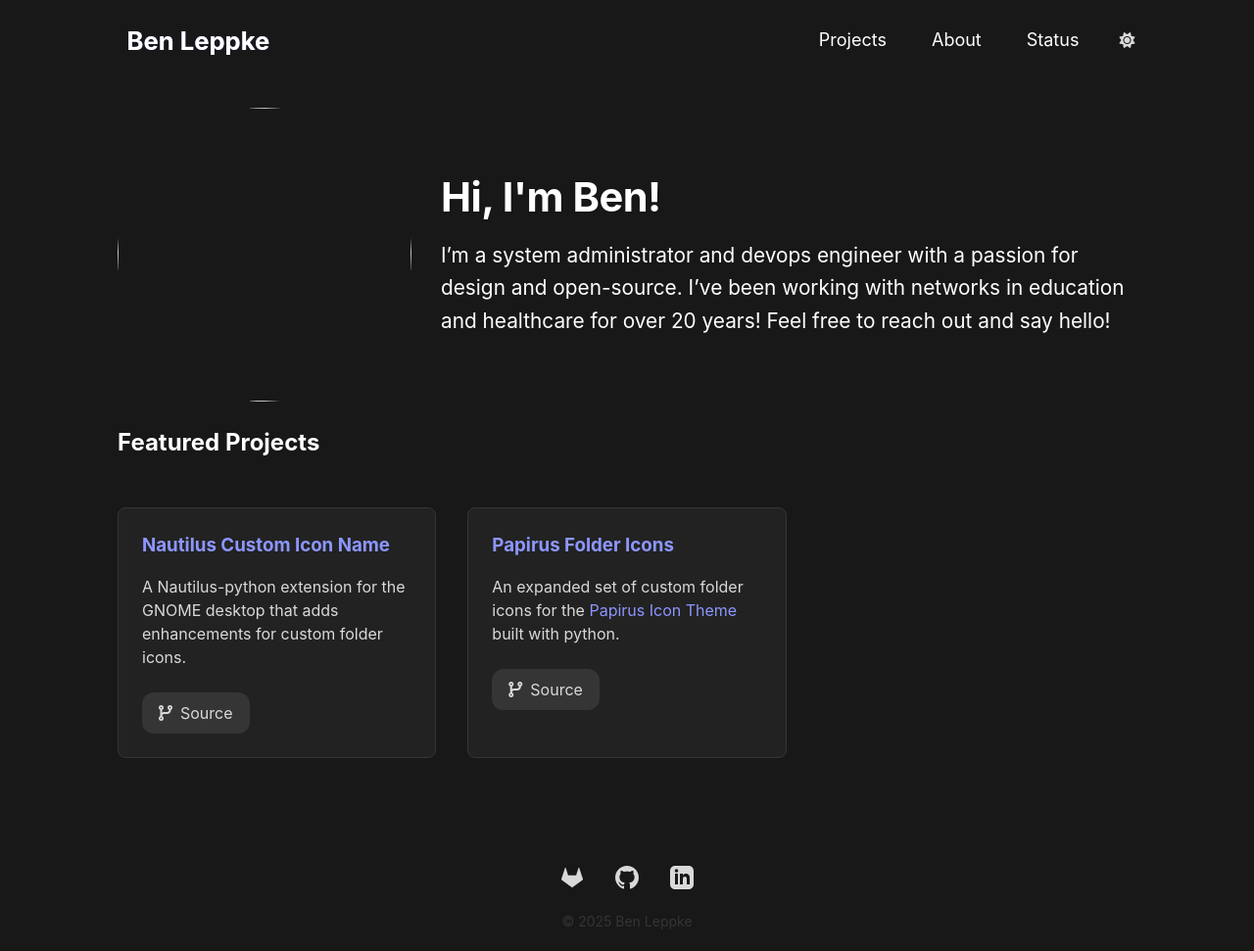
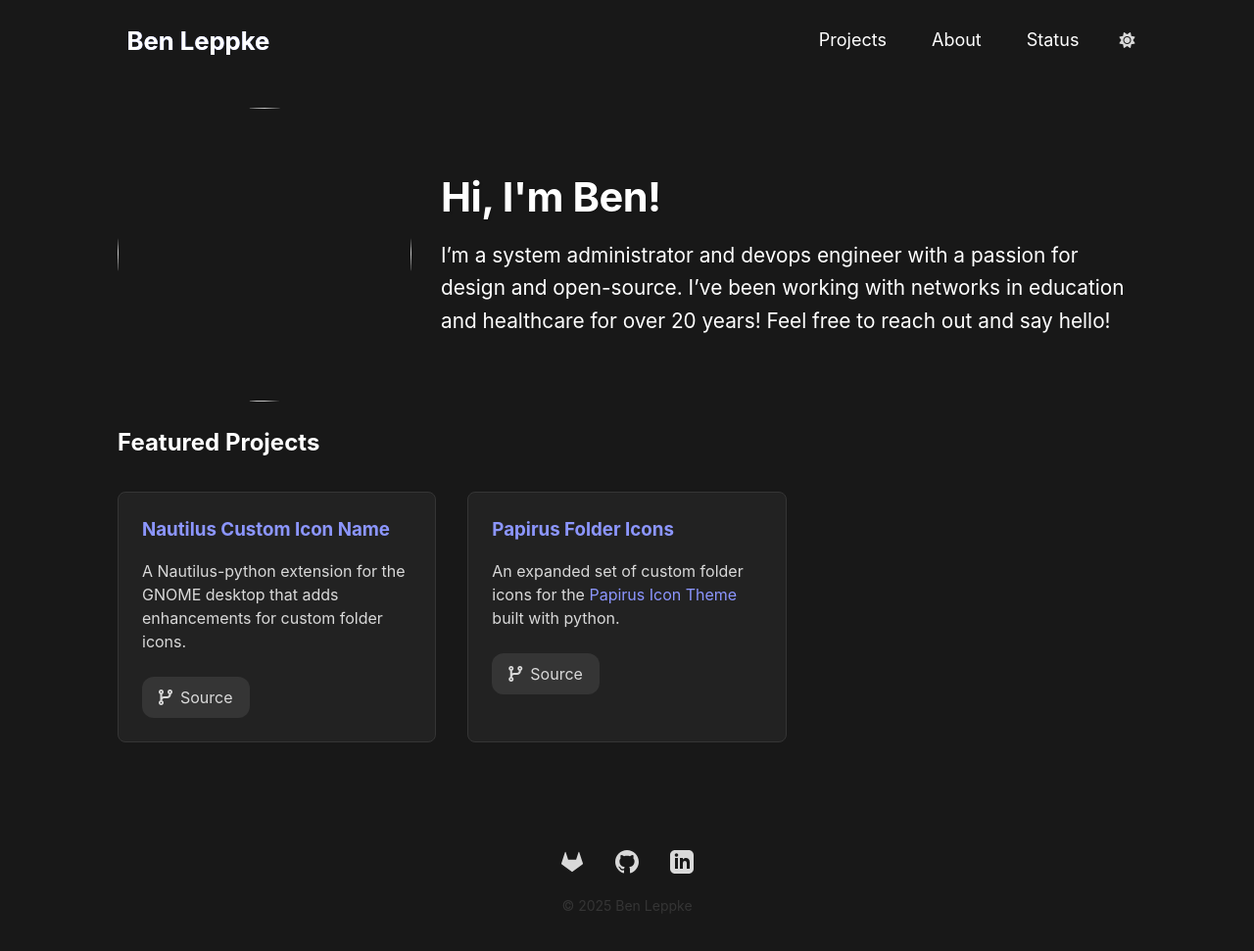
Before and after one commit to benleppke/benleppke.github.io, a Jekyll site: the page built from index.md, in a window 1280 px wide and 971 px high. Shown: the whole window at 98% size. Built offline with Jekyll 4.4.1, drawn with Linux system fonts in a browser that asks for light colours.

Commit message:
Smaller project grid margins

```diff
--- a/assets/css/main.css
+++ b/assets/css/main.css
@@ -246,7 +246,7 @@ body {
     display: grid;
     grid-template-columns: repeat(auto-fill, minmax(300px, 1fr));
     gap: 2rem;
-    margin: 3rem 0 2rem;
+    margin: 2rem 0 2rem;
     clear: both;
 }
 
```
